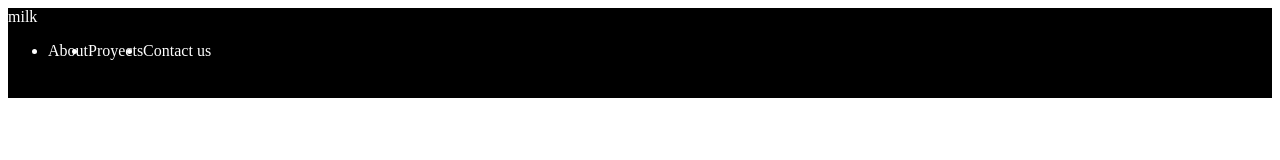
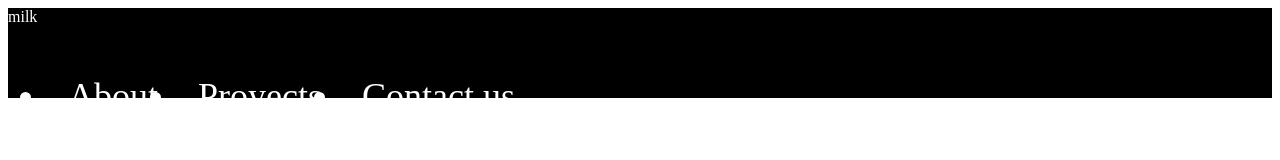
Before and after one commit to estrella4554/milk, a plain HTML site: page index.html in a window 1280 px wide. Drawn offline with Linux system fonts and the light colour scheme.

Commit message:
Update stylesheets.css

```diff
--- a/stylesheets.css
+++ b/stylesheets.css
@@ -7,10 +7,13 @@
  }
 .header-list li {
   float:left;
+ font-size:36px;
+ padding: 20px 40px;
 }
 .header-logo{
  color:rgb(255,255,255);
 }
 .header-list li {
  color:rgb(255,255,255);
+ padding: 33px 20px;
 }
```
